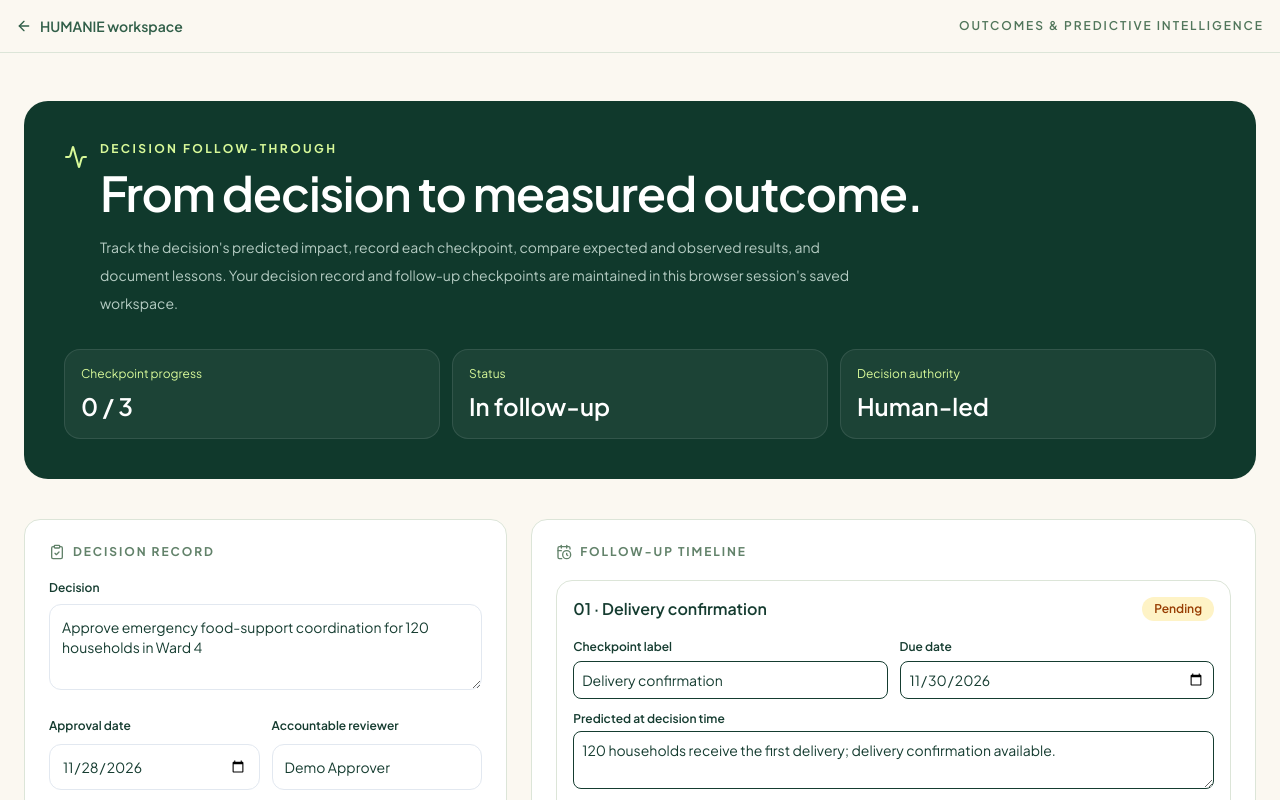
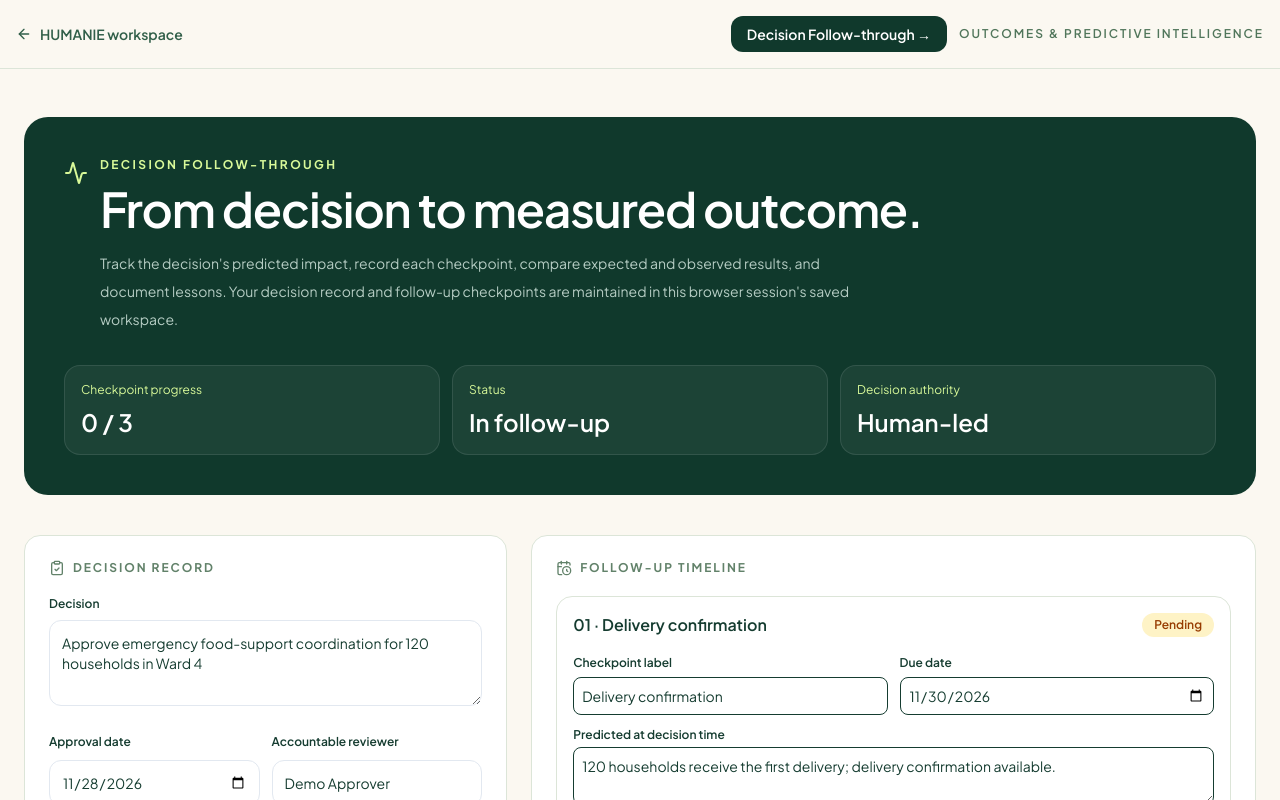
Before and after one commit to samikshasinghcs-lab/Humanie, a Next.js app in the folder frontend/: page /intelligence in a window 1280 px wide. Shown: the top 800 px of the page. Built offline with nearby package versions, Linux system fonts and the light colour scheme.

Commit message:
Link decision follow-through from forecast page

```diff
--- a/frontend/app/intelligence/page.tsx
+++ b/frontend/app/intelligence/page.tsx
@@ -30,7 +30,7 @@ export default function IntelligencePage(){
  const addCheckpoint=()=>setTracker(t=>({...t,checkpoints:[...t.checkpoints,{id:'cp'+(t.checkpoints.length+1),label:'New checkpoint',due:'',predicted:'',actual:'',evidence:'',status:'Pending'}]}));
  const prediction=useMemo(()=>forecasts[domain],[domain]);
  return <main className="min-h-screen bg-[#fbf8f1] text-[#153c30]">
-  <header className="sticky top-0 z-20 border-b border-[#dce5d8] bg-[#fbf8f1]/95 backdrop-blur"><div className="mx-auto flex max-w-7xl flex-wrap items-center justify-between gap-3 px-4 py-4"><Link href="/dashboard" className="flex items-center gap-2 text-sm font-semibold text-[#315f49]"><ArrowLeft size={16}/> HUMANIE workspace</Link><div className="text-xs font-semibold tracking-[.16em] text-[#51765b]">OUTCOMES & PREDICTIVE INTELLIGENCE</div></div></header>
+  <header className="sticky top-0 z-20 border-b border-[#dce5d8] bg-[#fbf8f1]/95 backdrop-blur"><div className="mx-auto flex max-w-7xl flex-wrap items-center justify-between gap-3 px-4 py-4"><Link href="/dashboard" className="flex items-center gap-2 text-sm font-semibold text-[#315f49]"><ArrowLeft size={16}/> HUMANIE workspace</Link><div className="flex flex-wrap gap-3 items-center"><Link href="/decision-followthrough" className="rounded-xl bg-[#10392c] px-4 py-2 text-sm font-semibold text-white">Decision Follow-through →</Link><div className="text-xs font-semibold tracking-[.16em] text-[#51765b]">OUTCOMES & PREDICTIVE INTELLIGENCE</div></div></div></header>
   <div className="mx-auto max-w-7xl space-y-10 px-4 py-8 md:px-6 md:py-12">
    <section className="rounded-3xl bg-[#10392c] p-6 text-white md:p-10"><div className="flex items-start gap-3"><Activity className="mt-1 text-lime-200"/><div><div className="text-xs font-bold uppercase tracking-[.2em] text-lime-200">Decision follow-through</div><h1 className="mt-3 text-3xl font-semibold tracking-tight md:text-5xl">From decision to measured outcome.</h1><p className="mt-4 max-w-3xl text-sm leading-7 text-emerald-50/75">Track the decision's predicted impact, record each checkpoint, compare expected and observed results, and document lessons. Your decision record and follow-up checkpoints are maintained in this browser session's saved workspace.</p></div></div><div className="mt-8 grid gap-3 sm:grid-cols-3"><div className="rounded-2xl border border-white/10 bg-white/5 p-4"><div className="text-xs text-lime-200">Checkpoint progress</div><div className="mt-2 text-2xl font-semibold">{completed} / {tracker.checkpoints.length}</div></div><div className="rounded-2xl border border-white/10 bg-white/5 p-4"><div className="text-xs text-lime-200">Status</div><div className="mt-2 text-2xl font-semibold">{completed===tracker.checkpoints.length?'Review complete':'In follow-up'}</div></div><div className="rounded-2xl border border-white/10 bg-white/5 p-4"><div className="text-xs text-lime-200">Decision authority</div><div className="mt-2 text-2xl font-semibold">Human-led</div></div></div></section>
    <section className="grid gap-6 lg:grid-cols-[.8fr_1.2fr]"><article className="rounded-2xl border border-[#dce5d8] bg-white p-6"><div className="flex items-center gap-2 text-xs font-bold uppercase tracking-[.16em] text-[#62826a]"><ClipboardCheck size={16}/> Decision record</div><label className="mt-5 block text-xs font-semibold">Decision</label><textarea className="mt-2 w-full rounded-xl border border-slate-200 p-3 text-sm" rows={3} value={tracker.decision} onChange={e=>setTracker(t=>({...t,decision:e.target.value}))}/><div className="mt-4 grid gap-3 sm:grid-cols-2"><div><label className="text-xs font-semibold">Approval date</label><input className="mt-2 w-full rounded-xl border border-slate-200 p-3 text-sm" type="date" value={tracker.approved} onChange={e=>setTracker(t=>({...t,approved:e.target.value}))}/></div><div><label className="text-xs font-semibold">Accountable reviewer</label><input className="mt-2 w-full rounded-xl border border-slate-200 p-3 text-sm" value={tracker.owner} onChange={e=>setTracker(t=>({...t,owner:e.target.value}))}/></div></div><label className="mt-4 block text-xs font-semibold">Rationale / basis</label><textarea className="mt-2 w-full rounded-xl border border-slate-200 p-3 text-sm" rows={4} value={tracker.rationale} onChange={e=>setTracker(t=>({...t,rationale:e.target.value}))}/></article>
```
